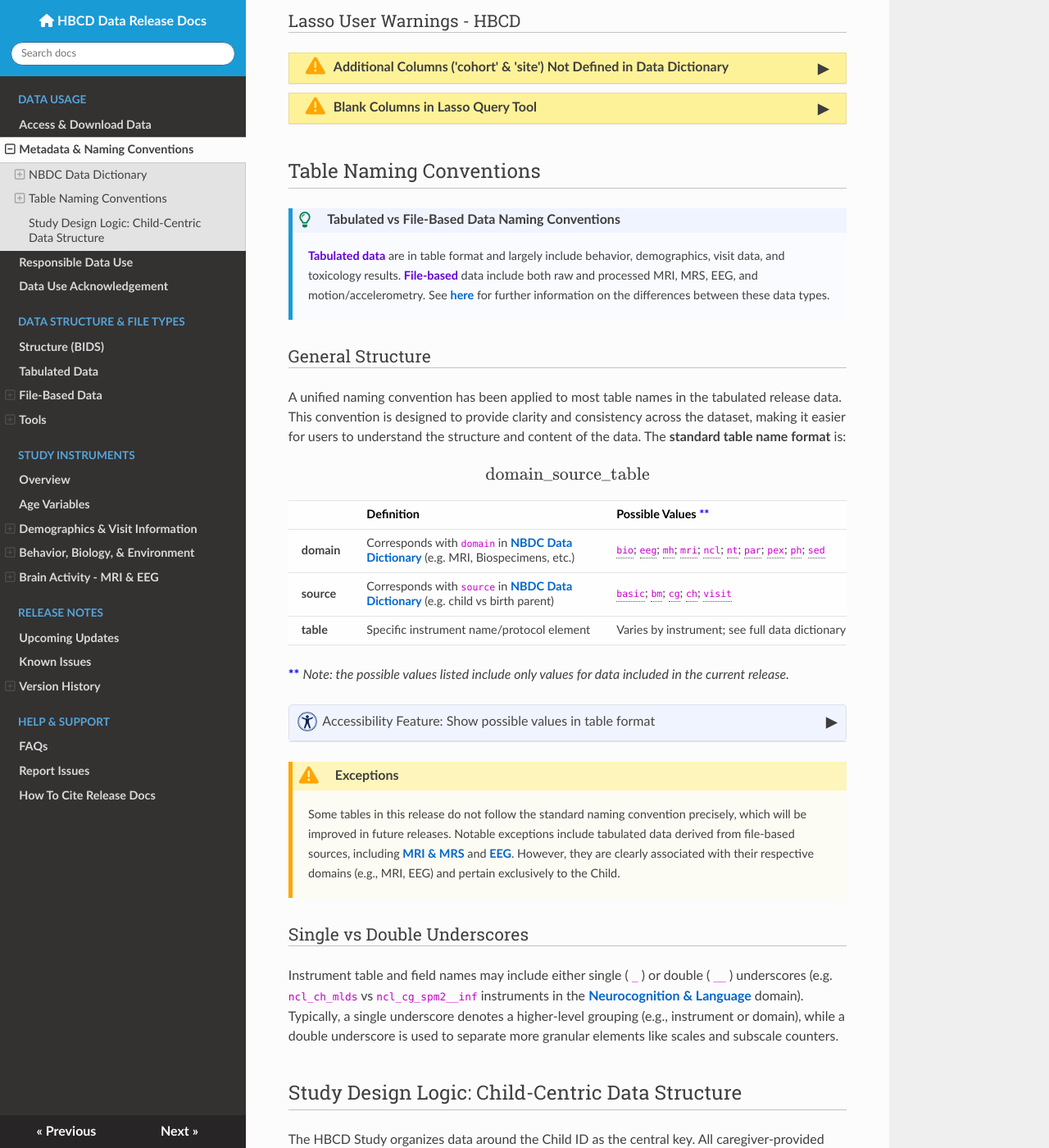
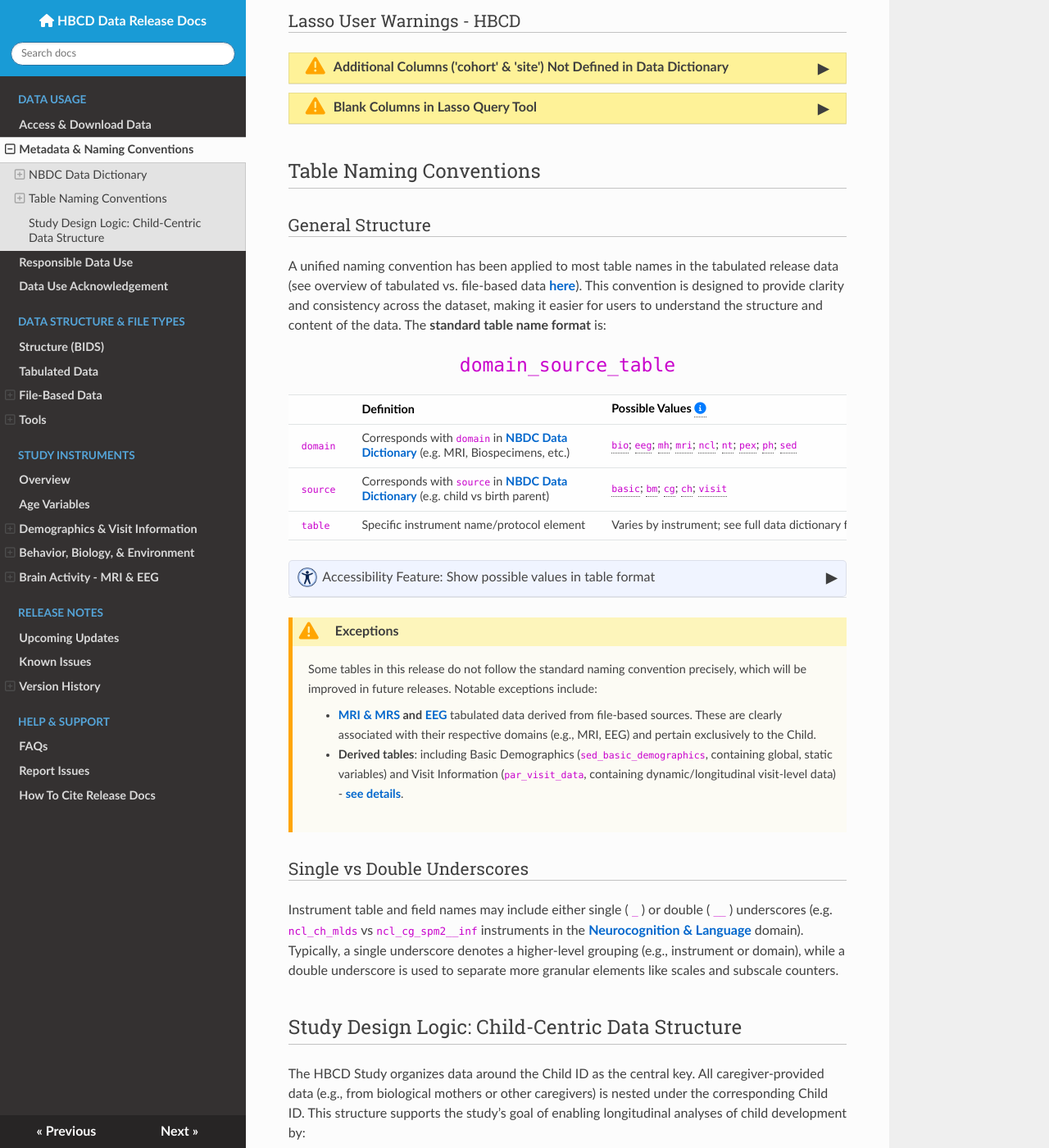
Before and after one commit to nbdc-datahub/hbcd-docs, an MkDocs documentation site: the page built from docs/access/metadata.md, in a window 1280 px wide and 1400 px high, scrolled down 2736 px. Shown: the whole window at 82% size. Built offline with MkDocs 1.6.1, drawn with Linux system fonts in a browser that asks for light colours; nearby versions of some CDN libraries.

Commit message:
add derived tables to exceptions list in metadata

```diff
--- a/docs/access/metadata.md
+++ b/docs/access/metadata.md
@@ -357,37 +357,23 @@ Below are the definitions for the columns in the data dictionary and levels tabl
 
 ## Table Naming Conventions
 
-<p>
-<div class="notification-banner static-banner">
-  <span class="emoji"><i class="fa-regular fa-lightbulb"></i></span>
-  <span class="text">
-    Tabulated vs File-Based Data Naming Conventions
-  </span>
-</div>
-<div class="notification-static-content">
-<p><b>Tabulated data</b> are in table format and largely include behavior, demographics, visit data, and toxicology results. <b>File-based</b> data include both raw and processed MRI, MRS, EEG, and motion/accelerometry. See <a href="../../datacuration/overview">here</a> for further information on the differences between these data types.</p>
-</div>
-</p>
-
 ### General Structure
 
-A unified naming convention has been applied to most table names in the tabulated release data. This convention is designed to provide clarity and consistency across the dataset, making it easier for users to understand the structure and content of the data. The **standard table name format** is:
+A unified naming convention has been applied to most table names in the tabulated release data (see overview of tabulated vs. file-based data [here](../datacuration/overview.md)). This convention is designed to provide clarity and consistency across the dataset, making it easier for users to understand the structure and content of the data. The **standard table name format** is:
 
-<p style="font-size: 1.2em; font-weight: bold;">
-  \[
-  \text{domain_source_table}
-  \]
+<p style="font-size: 1.8em; font-weight: bold;" align="center">
+<code>domain_source_table</code>
 </p>
 
 <table class="table-no-vertical-lines" style="width: 100%; border-collapse: collapse; table-layout: fixed;">
 <thead>
   <th></th>
   <th>Definition</th>
-  <th>Possible Values <span class="blue-text"><b>**</b></span></th>
+  <th>Possible Values <span class="tooltip tooltip-right"><span class="emoji"><i class="fa-solid fa-circle-info"></i></span><span class="tooltiptext" style="font-size: 0.9em;">for tables provided in the current release only</span></span>
 </thead>
 <tbody>
 <tr>
-  <td><b>domain</b></td>
+  <td><b><code>domain</code></b></td>
   <td style="word-wrap: break-word; white-space: normal;">Corresponds with <code>domain</code> in <a href="#data-dictionary">NBDC Data Dictionary</a> (e.g. MRI, Biospecimens, etc.)</td>
   <td>
     <span class="tooltip"><code>bio</code><span class="tooltiptext">Biospecimens</span></span>;
@@ -396,14 +382,13 @@ A unified naming convention has been applied to most table names in the tabulate
     <span class="tooltip"><code>mri</code><span class="tooltiptext">MRI</span></span>;
     <span class="tooltip"><code>ncl</code><span class="tooltiptext">Neurocognition and Language</span></span>;
     <span class="tooltip"><code>nt</code><span class="tooltiptext">Novel Tech</span></span>;
-    <span class="tooltip tooltip-bottom"><code>par</code><span class="tooltiptext">Participant info, under Demographics domain in DD</span></span>;
     <span class="tooltip"><code>pex</code><span class="tooltiptext">Pregnancy/Exposure Including Substance</span></span>;
     <span class="tooltip"><code>ph</code><span class="tooltiptext">Physical Health</span></span>;
     <span class="tooltip"><code>sed</code><span class="tooltiptext">Social & Environmental Determinants</span></span>
   </td>
 </tr>
 <tr>
-  <td><b>source</b></td>
+  <td><b><code>source</code></b></td>
   <td style="word-wrap: break-word; white-space: normal;">Corresponds with <code>source</code> in <a href="#data-dictionary">NBDC Data Dictionary</a> (e.g. child vs birth parent)</td>
   <td>
     <span class="tooltip"><code>basic</code><span class="tooltiptext">General</span></span>;
@@ -414,12 +399,11 @@ A unified naming convention has been applied to most table names in the tabulate
   </td>
 </tr>
 <tr>
-<td><b>table</b></td>
+<td><b><code>table</code></b></td>
 <td>Specific instrument name/protocol element</td>
 <td>Varies by instrument; see full data dictionary for details.</td></tr>
 </tbody>
 </table>
-<span class="blue-text"><b>**</b></span> <span><i>Note: the possible values listed include only values for data included in the current release.</i></span>
 
 <p>
 <div id="domain-source" class="table-banner" onclick="toggleCollapse(this)">
@@ -449,7 +433,7 @@ A unified naming convention has been applied to most table names in the tabulate
   <tbody>
     <!-- domain values -->
     <tr>
-      <td rowspan="10"><b>Domain</b></td>
+      <td rowspan="9"><b>Domain</b></td>
       <td><code>bio</code></td><td>Biospecimens</td>
     </tr>
     <tr><td><code>eeg</code></td><td>EEG</td></tr>
@@ -457,33 +441,35 @@ A unified naming convention has been applied to most table names in the tabulate
     <tr><td><code>mri</code></td><td>MRI</td></tr>
     <tr><td><code>ncl</code></td><td>Neurocognition and Language</td></tr>
     <tr><td><code>nt</code></td><td>Novel Tech</td></tr>
-    <tr><td><code>par</code></td><td>Participant information (associated with Demographics domain in Data Dictionary)</td></tr>
     <tr><td><code>pex</code></td><td>Pregnancy/Exposure Including Substance</td></tr>
     <tr><td><code>ph</code></td><td>Physical Health</td></tr>
     <tr><td><code>sed</code></td><td>Social & Environmental Determinants</td></tr>
     <!-- source values -->
     <tr>
-      <td rowspan="6"><b>Source</b></td>
-      <tr><td><code>basic</code></td><td>Associated with General source in Data Dictionary</td></tr>
+      <td rowspan="4"><b>Source</b></td>
       <tr><td><code>bm</code></td><td>Biological Mother</td></tr>
     </tr>
     <td><code>cg</code></td><td>Caregiver (Responsible Adult)</td>
     <tr><td><code>ch</code></td><td>Child</td></tr>
-    <tr><td><code>visit</code></td><td>Associated with General source in Data Dictionary</td></tr>
   </tbody>
 </table>
 </div>
 </p>
 
-
-<div class="warning-banner warning-static-banner">
+<div id="exceptions" class="warning-banner warning-static-banner">
   <span class="emoji"><i class="fas fa-exclamation-triangle"></i></span>
-  <span class="text">
-    Exceptions
+  <span class="text-with-link">
+  <span class="text">Exceptions</span>
+  <a class="anchor-link" href="#exceptions" title="Copy link">
+  <i class="fa-solid fa-link"></i>
+  </a>
   </span>
 </div>
 <div class="warning-static-content">
-<p>Some tables in this release do not follow the standard naming convention precisely, which will be improved in future releases. Notable exceptions include tabulated data derived from file-based sources, including <a href="../../instruments/#mri">MRI & MRS</a> and <a href="../../instruments/#eeg">EEG</a>. However, they are clearly associated with their respective domains (e.g., MRI, EEG) and pertain exclusively to the Child.</p>
+<p>Some tables in this release do not follow the standard naming convention precisely, which will be improved in future releases. Notable exceptions include:<br>
+<ul>
+<li><strong><a href="../../instruments/#mri">MRI & MRS</a> and <a href="../../instruments/#eeg">EEG</a></strong> tabulated data derived from file-based sources. These are clearly associated with their respective domains (e.g., MRI, EEG) and pertain exclusively to the Child.</li>
+<li><strong>Derived tables</strong>: including Basic Demographics (<code>sed_basic_demographics</code>, containing global, static variables) and Visit Information (<code>par_visit_data</code>, containing dynamic/longitudinal visit-level data) - <a href="../../instruments/#demo">see details</a>.</li>
 </div>
 
 ### Single vs Double Underscores
```
